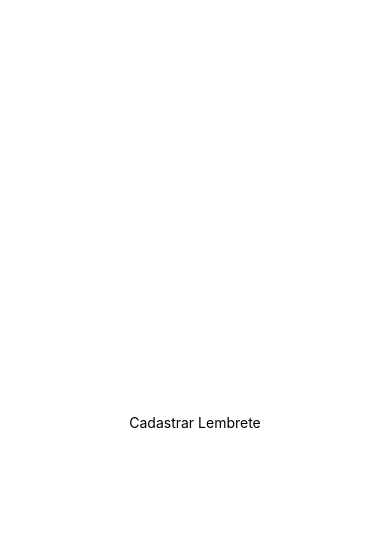
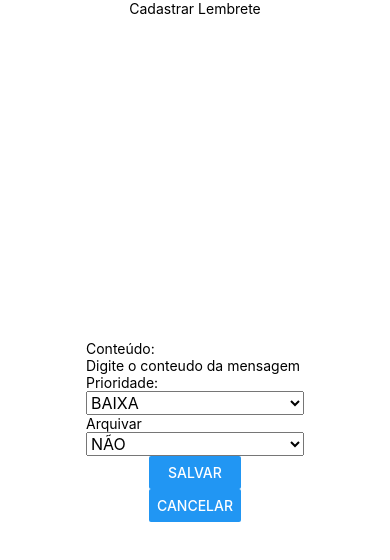
Before and after one commit to ravenceslau/lembrete, a React Native app: screen / in a window 390 px wide. Shown: the top 560 px of the page. Built offline with nearby package versions, Linux system fonts and the light colour scheme.

Commit message:
Cria o componente de formulário FormLembrete

```diff
--- a/CadastroLembrete.js
+++ b/CadastroLembrete.js
@@ -1,11 +1,13 @@
 import React, { Component } from 'react'
 import { StyleSheet, View, Text } from 'react-native'
+import FormLembrete from './FormLembrete'
 
 export default class CadastroLembrete extends Component{
     render(){
         return (
             <View style={ styles.container }>
                 <Text>Cadastrar Lembrete</Text>
+                <FormLembrete />
             </View>
         )
     }
--- a/FormLembrete.js
+++ b/FormLembrete.js
@@ -10,11 +10,11 @@ export default class FormLembrete extends Component {
 
     render (){
         return (
-            <View >
+            <View style={styles.container}>
 
                 <View>
                     <View>
-                        <Text>Conteudo:</Text>
+                        <Text>Conteúdo:</Text>
                         <TextInput
                             placeholder='Digite o conteudo da mensagem'
                             value={this.state.conteudo}
@@ -26,15 +26,15 @@ export default class FormLembrete extends Component {
                         <Picker
                             selectedValue={this.state.prioridade}
                             onValueChange={ prioridade => this.setState({ prioridade })}>
-                            <Picker.Item lable='BAIXA' value='BAIXA' />
+                            <Picker.Item label='BAIXA' value='BAIXA' />
                             <Picker.Item label='MEDIA' value='Media' />
-                            <Picker.Item lable='ALTA' value='ALTA' />
+                            <Picker.Item label='ALTA' value='ALTA' />
                         </Picker>
                     </View>
                     <View>
                         <Text>Arquivar</Text>
                         <Picker
-                            selectedValue={this.state.state( arquivado )}
+                            selectedValue={this.state.arquivado}
                             onValueChange={ arquivado => this.setState({ arquivado }) } >
                             <Picker.Item label='SIM' value />
                             <Picker.Item label='NÃO' value={false} />
@@ -43,8 +43,8 @@ export default class FormLembrete extends Component {
                 </View>
 
                 <View>
-                    <Button title='Salvar' onPress={console.log('Salvo')} />
-                    <Button title='Cancelar' onPress={console.log('Cancelado')} />
+                    <Button title='Salvar' onPress={()=> console.log('Salvo')} />
+                    <Button title='Cancelar' onPress={()=> console.log('Cancelado')} />
                 </View>
 
             </View>
@@ -52,4 +52,11 @@ export default class FormLembrete extends Component {
     }
 }
 
-const styles = StyleSheet.create
+const styles = StyleSheet.create ({
+    container:{
+        flex: 1,
+        backgroundColor: '#FFF',
+        alignItems: 'center',
+        justifyContent: 'center'
+    }
+})
```
